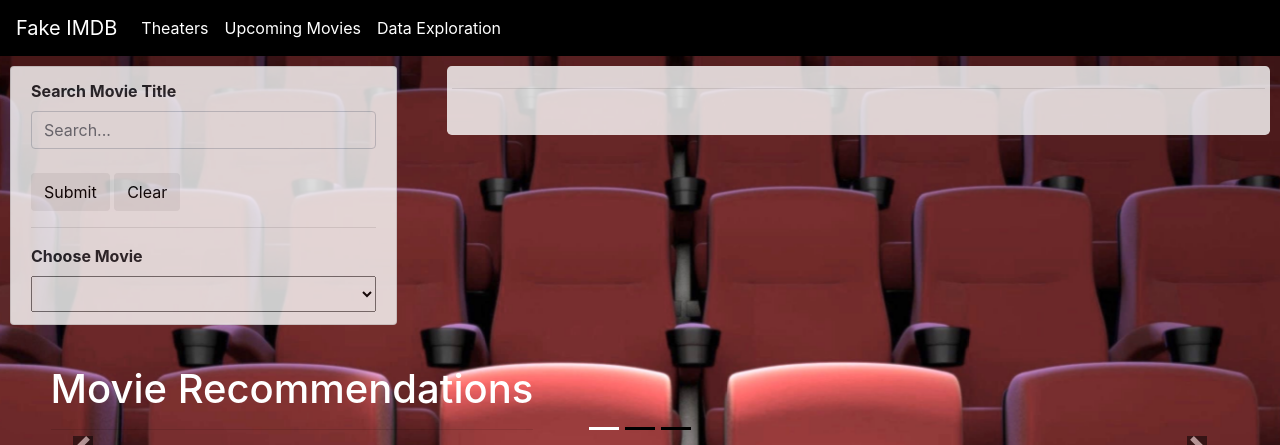
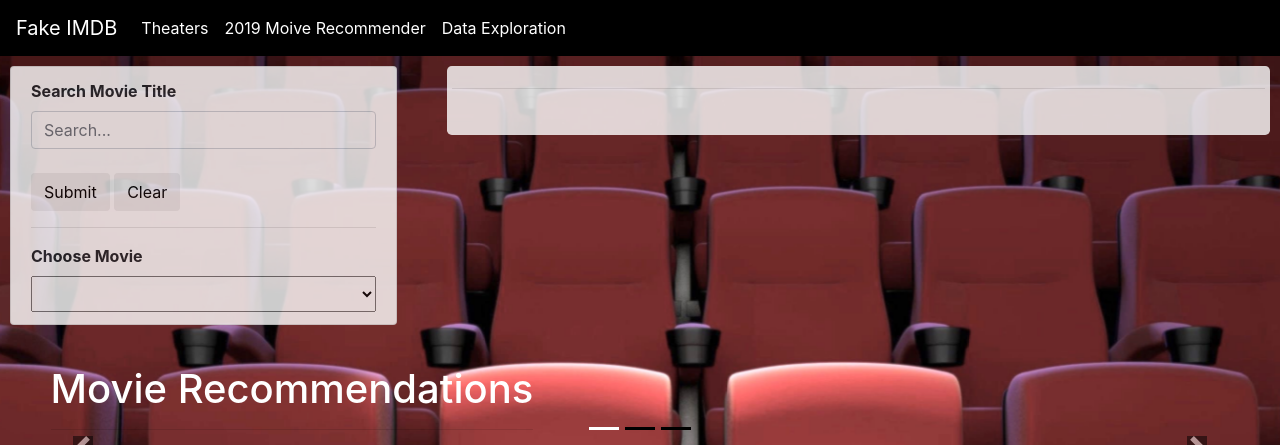
Before and after one commit to czwong/Movie_Machine_Learning, a Flask app: page /upcoming in a window 1280 px wide. Shown: the top 445 px of the page. Run offline with Flask 2, Linux system fonts and the light colour scheme; data that the repository does not hold is empty; parts of the project's set-up code (start-up, migrations or seed data) failed here and were passed over; some libraries are stand-ins or nearby versions.

Commit message:
changed nvbar

```diff
--- a/upcoming_page/templates/upcoming.html
+++ b/upcoming_page/templates/upcoming.html
@@ -30,7 +30,7 @@
             </ul>
             <ul class="navbar-nav">
                 <li class="nav-item">
-                    <a href="/upcoming" class="nav-link" style="color: white">Upcoming Movies</a>
+                    <a href="/upcoming" class="nav-link" style="color: white">2019 Moive Recommender</a>
                 </li>
             </ul>
             <ul class="navbar-nav">
```
